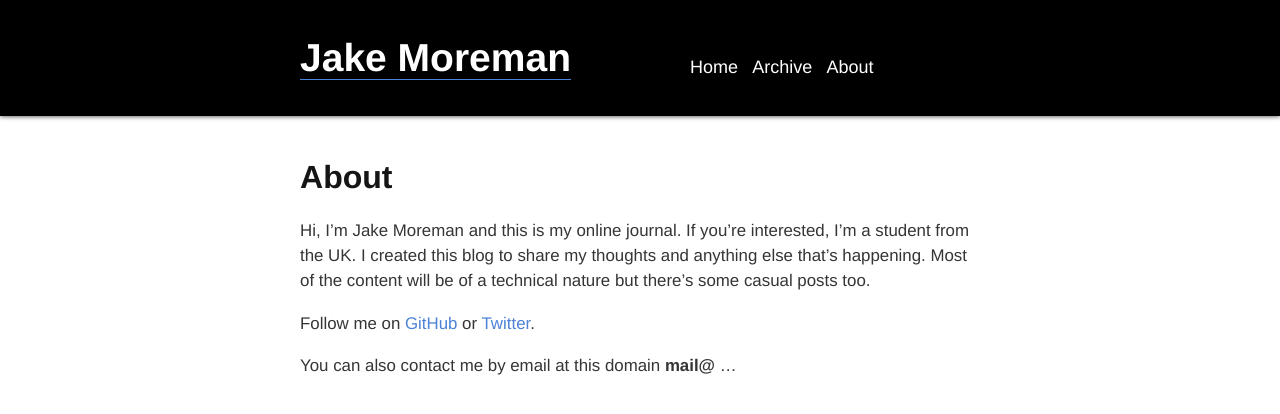
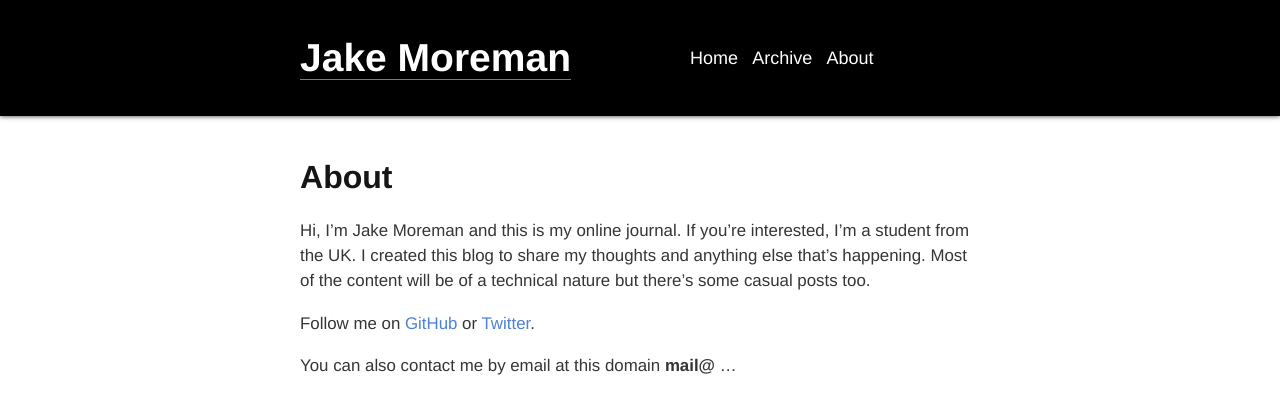
Before and after one commit to jake284773/jmoreman.github.io, a Jekyll site: the page built from about.md, in a window 1280 px wide. Shown: the top 414 px of the page. Built offline with Jekyll 4.4.1, drawn with Linux system fonts in a browser that asks for light colours; nearby versions of some CDN libraries; Markdown is read by kramdown in place of the engine named in the settings.

Commit message:
Changed nav top margin

```diff
--- a/css/main.css
+++ b/css/main.css
@@ -11,7 +11,7 @@ header {
 }
 
 .main-nav {
-  margin-top: 32px;
+  margin-top: 23px;
 }
 
 .mobile-nav li, .main-nav li {
```
